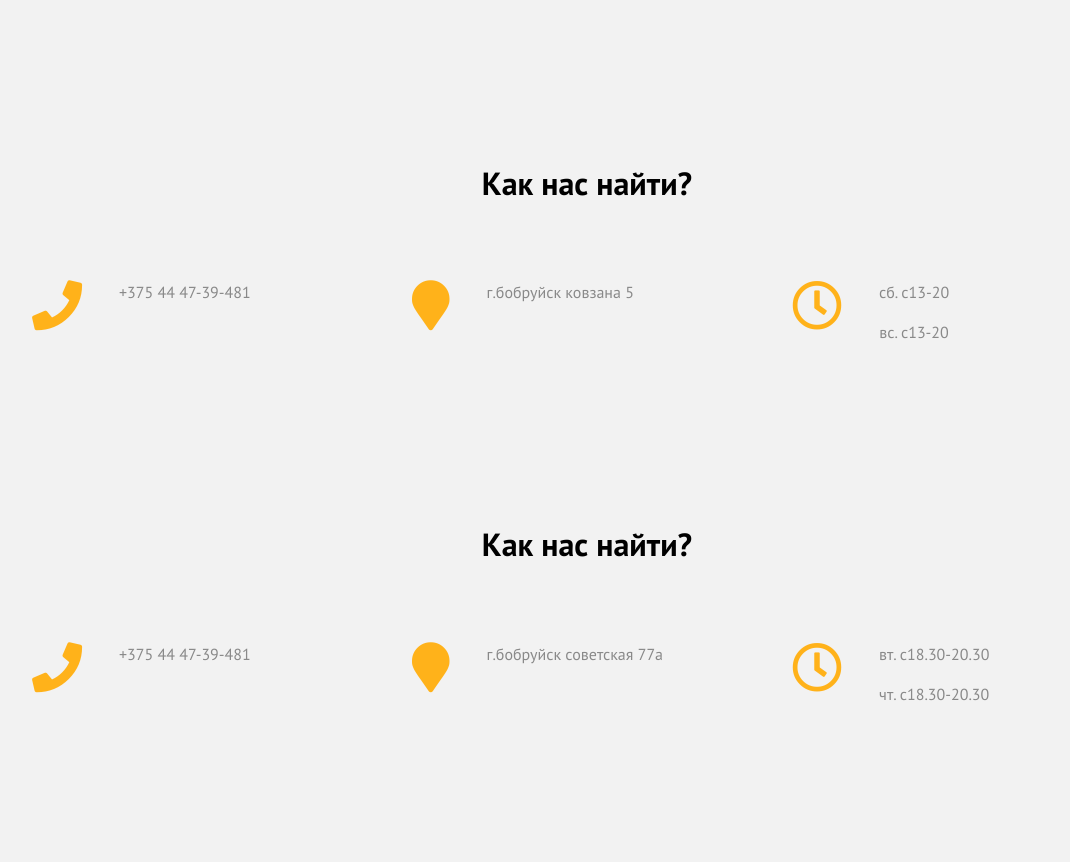
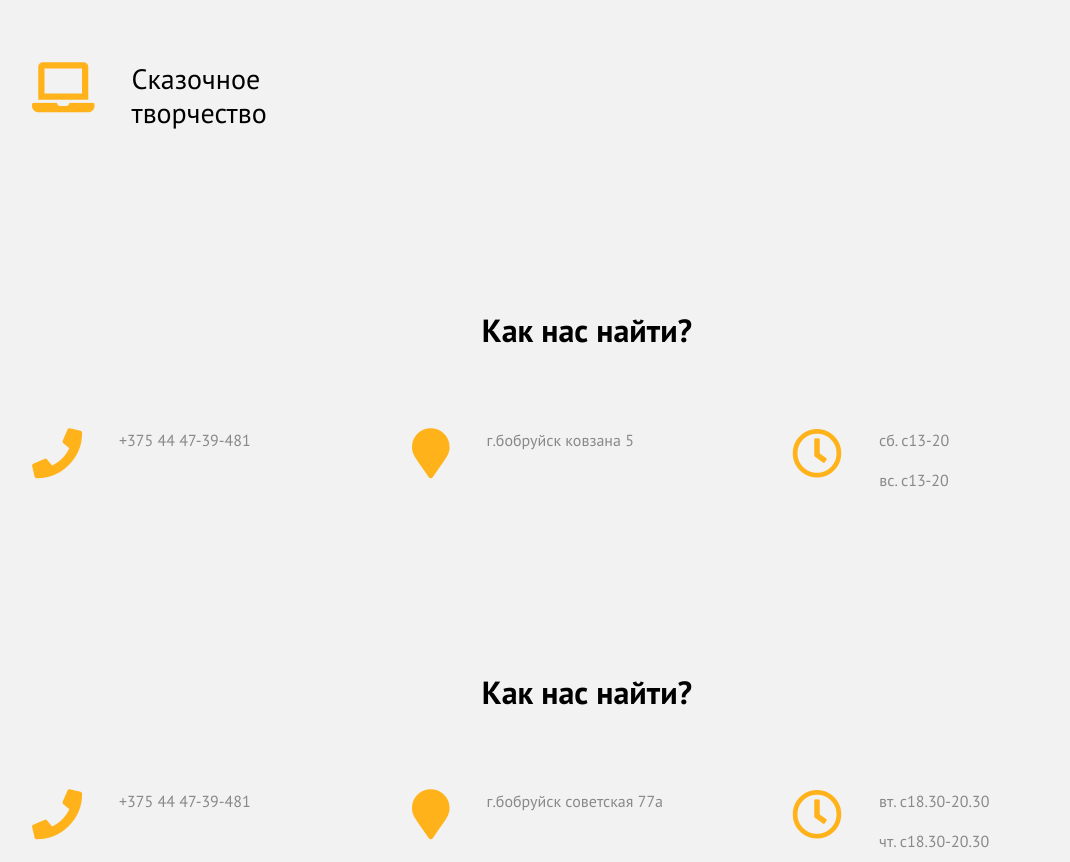
Before and after one commit to andreychernetsky/gitaramaniaBy, a plain HTML site: page index.html in a window 1280 px wide. Shown: the part 1834-2696 px from the top of the page, without its empty margins (53-1123 px from the left). Before the commit the page ends 2621 px from the top, so only its background shows below. Drawn offline with Linux system fonts and the light colour scheme.

Commit message:
pictires

```diff
--- a/index.html
+++ b/index.html
@@ -191,17 +191,17 @@
 				</div>
 			</div>
 			<div class="col-lg-4">
-				<!-- <div class="feature d-flex">
+				 <div class="feature d-flex">
 					<i class="fas fa-laptop feature__icon"></i>
 					<div class="feature__block">
-						<a href="http://wikisound.org/Fl_Studio_%D1%83%D1%87%D0%B5%D0%B1%D0%BD%D0%B8%D0%BA_%D1%81%D0%BE%D0%B7%D0%B4%D0%B0%D0%BD%D0%B8%D1%8F_%D0%BC%D1%83%D0%B7%D1%8B%D0%BA%D0%B8" class="feature__link" target="_blank">
-							<h3 class="feature__title">Fl Studio</h3>
+						<a href="https://andreychernetsky.github.io/fairy-tale/app/index.html" class="feature__link" target="_blank">
+							<h3 class="feature__title">Сказочное творчество</h3>
 							<p class="feature__text">
-								учебник создания музыки
+
 							</p>
 						</a>
 					</div>
-				</div> -->
+				</div>
 			</div>
 		</div>
 		<div class="row">
```
